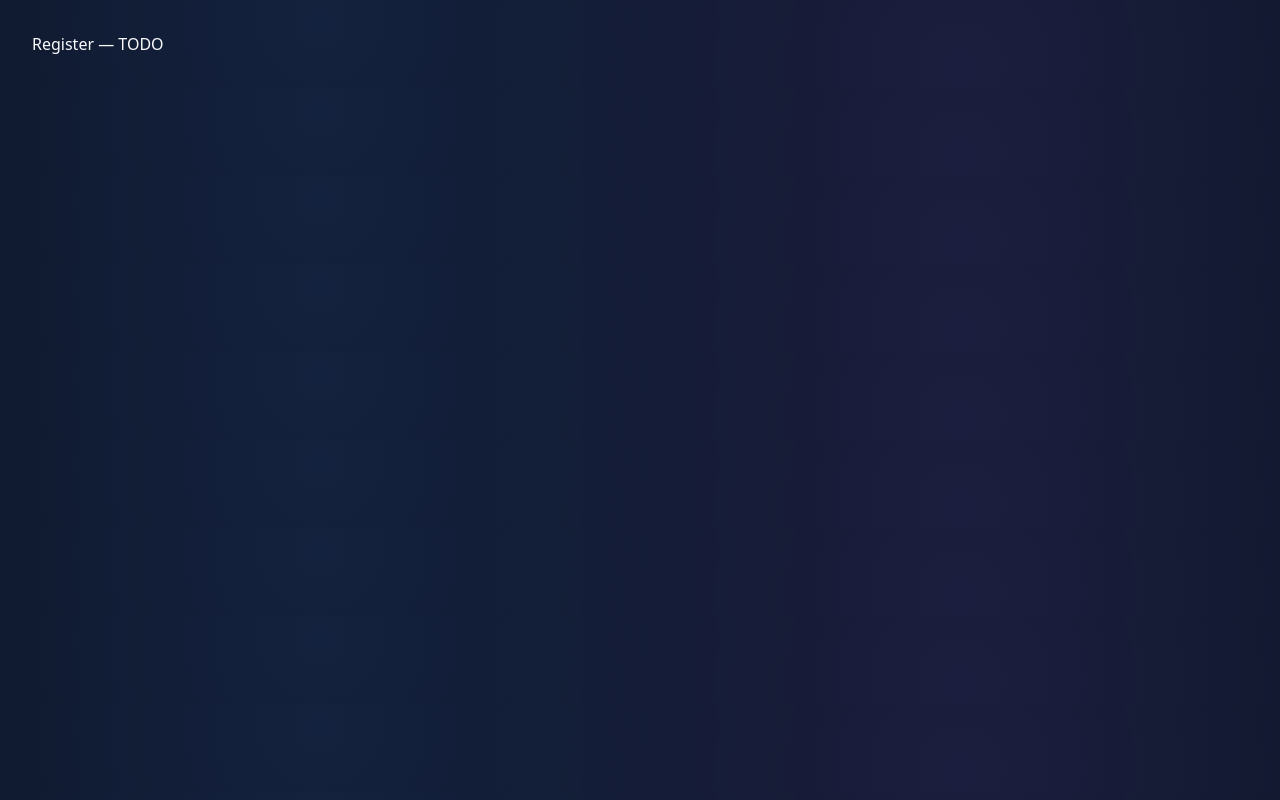
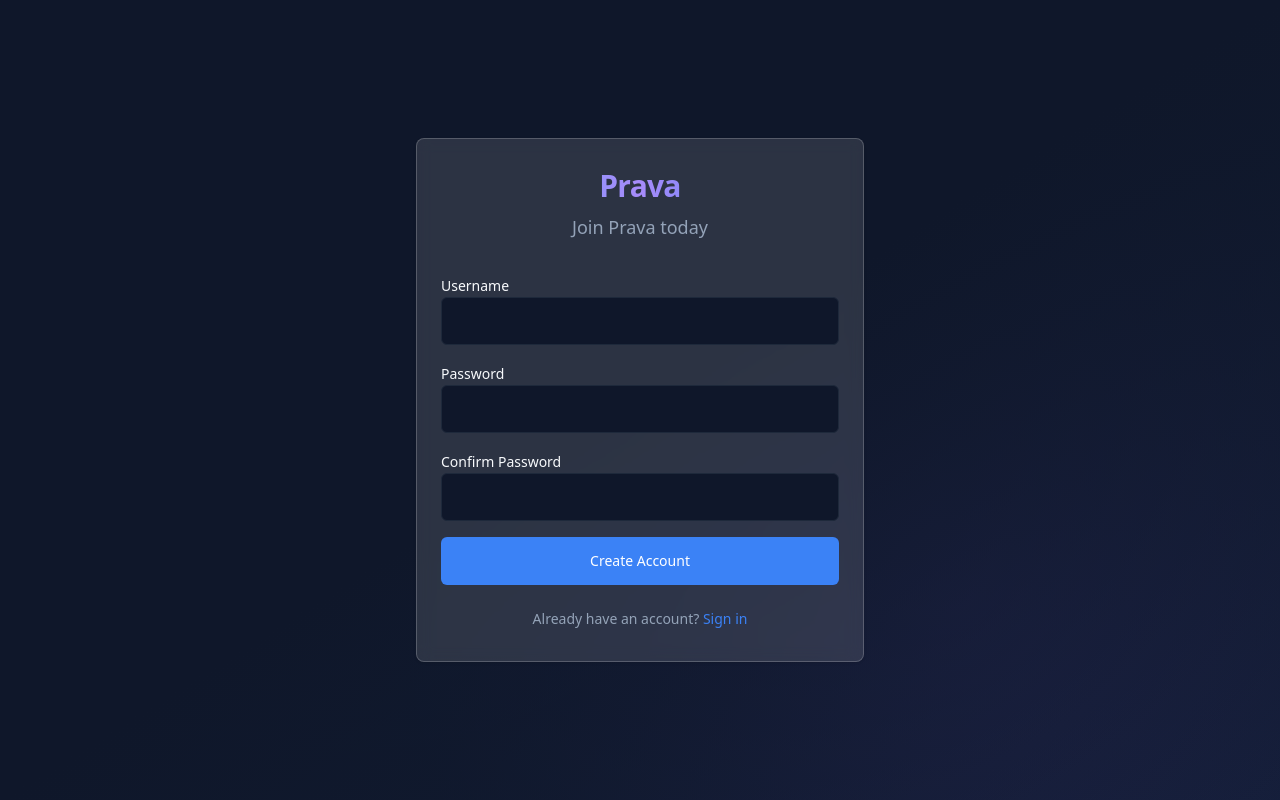
Before and after one commit to ITsFlaviiFTW/english-web, a Next.js app: page /register in a window 1280 px wide. Built offline with nearby package versions, Linux system fonts and the light colour scheme; no server answers; a web font is replaced by a local one.

Commit message:
add Login and Register pages with AuthCard and basic UI, working to see if the login flow works with zustand auth-store which is wired to api.ts, added some TODOs

```diff
--- a/src/app/login/page.tsx
+++ b/src/app/login/page.tsx
@@ -1,3 +1,88 @@
-export default function Page() {
-  return <div className="p-8">Login — TODO</div>;
+"use client"
+
+import type React from "react"
+
+import { useState } from "react"
+import { useRouter } from "next/navigation"
+import Link from "next/link"
+import { useAuth } from "@/lib/auth-store"
+import { login } from "@/lib/api"
+import AuthCard from "@/components/auth/AuthCard"
+import { Button } from "@/components/ui/button"
+import { Input } from "@/components/ui/input"
+import { Label } from "@/components/ui/label"
+import { Alert, AlertDescription } from "@/components/ui/alert"
+
+export default function LoginPage() {
+  const router = useRouter()
+  const { loginWithTokens } = useAuth()
+  const [formData, setFormData] = useState({
+    username: "",
+    password: "",
+  })
+  const [loading, setLoading] = useState(false)
+  const [error, setError] = useState("")
+
+  const handleSubmit = async (e: React.FormEvent) => {
+    e.preventDefault()
+    setLoading(true)
+    setError("")
+
+    try {
+      const response = await login(formData.username, formData.password)
+      loginWithTokens(response.access, response.refresh, response.user)
+      router.replace("/dashboard")
+    } catch (err) {
+      setError(err instanceof Error ? err.message : "Login failed")
+    } finally {
+      setLoading(false)
+    }
+  }
+
+  return (
+    <AuthCard title="Welcome back to Prava">
+      <form onSubmit={handleSubmit} className="space-y-4">
+        {error && (
+          <Alert variant="destructive">
+            <AlertDescription>{error}</AlertDescription>
+          </Alert>
+        )}
+
+        <div className="space-y-2">
+          <Label htmlFor="username">Username</Label>
+          <Input
+            id="username"
+            type="text"
+            value={formData.username}
+            onChange={(e) => setFormData({ ...formData, username: e.target.value })}
+            required
+            className="h-12"
+          />
+        </div>
+
+        <div className="space-y-2">
+          <Label htmlFor="password">Password</Label>
+          <Input
+            id="password"
+            type="password"
+            value={formData.password}
+            onChange={(e) => setFormData({ ...formData, password: e.target.value })}
+            required
+            className="h-12"
+          />
+        </div>
+
+        <Button type="submit" className="w-full h-12" disabled={loading}>
+          {loading ? "Signing in..." : "Sign In"}
+        </Button>
+      </form>
+
+      <div className="text-center text-sm text-muted-foreground">
+        {"Don't have an account?"}{" "}
+        <Link href="/register" className="text-primary hover:underline">
+          Register
+        </Link>
+      </div>
+    </AuthCard>
+  )
 }
--- a/src/app/register/page.tsx
+++ b/src/app/register/page.tsx
@@ -1,3 +1,123 @@
-export default function Page() {
-  return <div className="p-8">Register — TODO</div>;
+"use client"
+
+import type React from "react"
+
+import { useState } from "react"
+import { useRouter } from "next/navigation"
+import Link from "next/link"
+import { useAuth } from "@/lib/auth-store"
+import { login, api } from "@/lib/api"
+import AuthCard from "@/components/auth/AuthCard"
+import { Button } from "@/components/ui/button"
+import { Input } from "@/components/ui/input"
+import { Label } from "@/components/ui/label"
+import { Alert, AlertDescription } from "@/components/ui/alert"
+
+export default function RegisterPage() {
+  const router = useRouter()
+  const { loginWithTokens } = useAuth()
+  const [formData, setFormData] = useState({
+    username: "",
+    password: "",
+    confirmPassword: "",
+  })
+  const [loading, setLoading] = useState(false)
+  const [error, setError] = useState("")
+
+  const handleSubmit = async (e: React.FormEvent) => {
+    e.preventDefault()
+    setLoading(true)
+    setError("")
+
+    if (formData.password.length < 6) {
+      setError("Password must be at least 6 characters")
+      setLoading(false)
+      return
+    }
+
+    if (formData.password !== formData.confirmPassword) {
+      setError("Passwords do not match")
+      setLoading(false)
+      return
+    }
+
+    try {
+      // Register user
+      await api("/auth/register/", {
+        method: "POST",
+        body: JSON.stringify({
+          username: formData.username,
+          password: formData.password,
+        }),
+      })
+
+      // Auto-login after registration
+      const response = await login(formData.username, formData.password)
+      loginWithTokens(response.access, response.refresh, response.user)
+      router.replace("/dashboard")
+    } catch (err) {
+      setError(err instanceof Error ? err.message : "Registration failed")
+    } finally {
+      setLoading(false)
+    }
+  }
+
+  return (
+    <AuthCard title="Join Prava today">
+      <form onSubmit={handleSubmit} className="space-y-4">
+        {error && (
+          <Alert variant="destructive">
+            <AlertDescription>{error}</AlertDescription>
+          </Alert>
+        )}
+
+        <div className="space-y-2">
+          <Label htmlFor="username">Username</Label>
+          <Input
+            id="username"
+            type="text"
+            value={formData.username}
+            onChange={(e) => setFormData({ ...formData, username: e.target.value })}
+            required
+            className="h-12"
+          />
+        </div>
+
+        <div className="space-y-2">
+          <Label htmlFor="password">Password</Label>
+          <Input
+            id="password"
+            type="password"
+            value={formData.password}
+            onChange={(e) => setFormData({ ...formData, password: e.target.value })}
+            required
+            className="h-12"
+          />
+        </div>
+
+        <div className="space-y-2">
+          <Label htmlFor="confirmPassword">Confirm Password</Label>
+          <Input
+            id="confirmPassword"
+            type="password"
+            value={formData.confirmPassword}
+            onChange={(e) => setFormData({ ...formData, confirmPassword: e.target.value })}
+            required
+            className="h-12"
+          />
+        </div>
+
+        <Button type="submit" className="w-full h-12" disabled={loading}>
+          {loading ? "Creating account..." : "Create Account"}
+        </Button>
+      </form>
+
+      <div className="text-center text-sm text-muted-foreground">
+        Already have an account?{" "}
+        <Link href="/login" className="text-primary hover:underline">
+          Sign in
+        </Link>
+      </div>
+    </AuthCard>
+  )
 }
```
